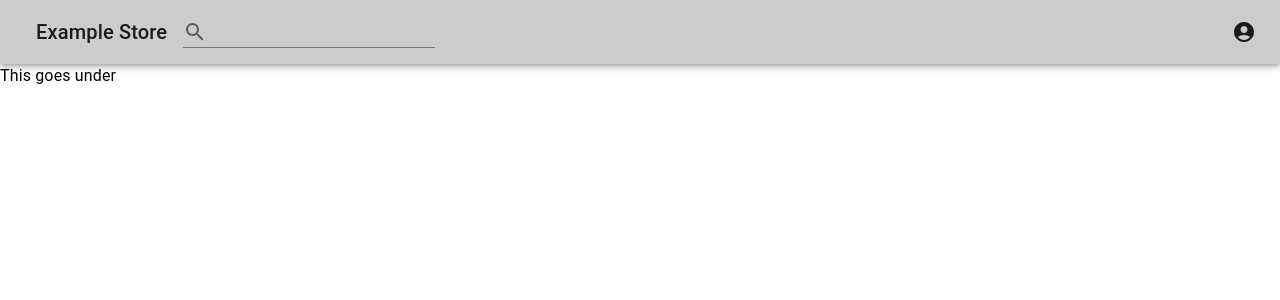
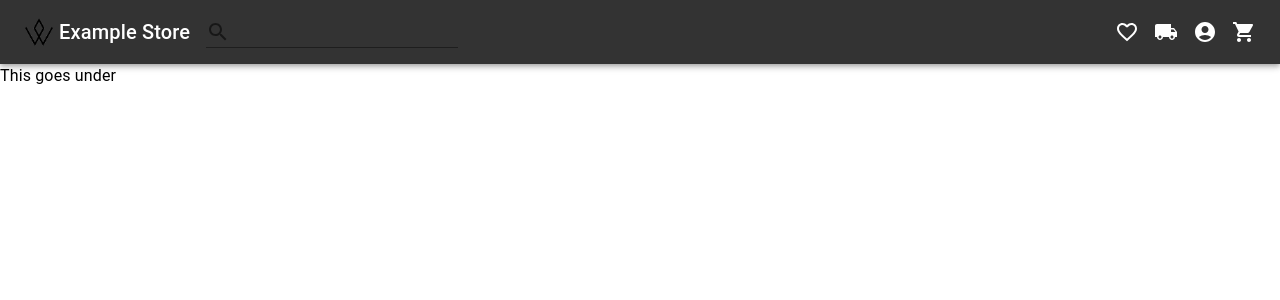
Before and after one commit to Wasserbeck-Store/ws-frontend, a React (Create React App) app: page / in a window 1280 px wide. Shown: the top 300 px of the page. Built offline with nearby package versions, Linux system fonts and the light colour scheme.

Commit message:
finished layout for Nav Bar

```diff
--- a/public/index.html
+++ b/public/index.html
@@ -2,7 +2,7 @@
 <html lang="en">
   <head>
     <meta charset="utf-8" />
-    <link rel="icon" href="%PUBLIC_URL%/favicon.ico" />
+    <link rel="icon" href="%PUBLIC_URL%/W.PNG" />
     <meta name="viewport" content="width=device-width, initial-scale=1" />
     <meta name="theme-color" content="#000000" />
     <meta
@@ -24,7 +24,7 @@
       work correctly both with client-side routing and a non-root public URL.
       Learn how to configure a non-root public URL by running `npm run build`.
     -->
-    <title>React App</title>
+    <title>Wasserbeck Store</title>
   </head>
   <body style="margin: 0;">
     <noscript>You need to enable JavaScript to run this app.</noscript>
--- a/src/components/Navbar.js
+++ b/src/components/Navbar.js
@@ -8,6 +8,10 @@ import SearchIcon from '@mui/icons-material/Search';
 import InputBase from "@mui/material/InputBase";
 import AccountCircle from '@mui/icons-material/AccountCircle';
 import { Margin } from "@mui/icons-material";
+import LocalShippingIcon from '@mui/icons-material/LocalShipping';
+import FavoriteBorderIcon from '@mui/icons-material/FavoriteBorder';
+import ShoppingCartIcon from '@mui/icons-material/ShoppingCart';
+import logo from './W.PNG'
 
 
 function Navbar() {
@@ -16,14 +20,7 @@ function Navbar() {
         <AppBar position="static">
             <Toolbar >
                 {/*Left Side of Nav Bar*/}
-                <IconButton
-                    size="large"
-                    edge="start"
-                    color="inherit"
-                    aria-label="menu"
-                >
-                    <MenuIcon />
-                </IconButton>
+                <img src={logo} alt="logo" style={{width:'30px', height:'30px', marginRight:'5px'}}/>
                 <Typography
                     variant="h6"
                     noWrap
@@ -32,20 +29,23 @@ function Navbar() {
                     Example Store
                 </Typography>
                 <Input
+                    color="secondary"
                     id="input-with-icon-adornment"
                     startAdornment={
                         <InputAdornment position="start">
                             <SearchIcon />
                         </InputAdornment>
                     }
-                    sx={{marginLeft:2}}
+                    sx={{ marginLeft: 2 }}
                 />
                 <Box sx={{ flexGrow: 1 }} />
 
                 {/*End of Nav Bar*/}
                 <Box sx={{ display: { xs: 'none', md: 'flex' } }}>
-
-                    <AccountCircle />
+                    <FavoriteBorderIcon sx={{ marginLeft: '15px' }} />
+                    <LocalShippingIcon sx={{ marginLeft: '15px' }} />
+                    <AccountCircle sx={{ marginLeft: '15px' }} />
+                    <ShoppingCartIcon sx={{ marginLeft: '15px' }} />
 
                 </Box>
 
--- a/src/index.js
+++ b/src/index.js
@@ -9,10 +9,10 @@ const root = ReactDOM.createRoot(document.getElementById('root'));
 const theme = createTheme({
   palette: {
     primary: {
-      main: "#CCC"
+      main: "#333333"
     },
     secondary: {
-      main: orange[500]
+      main: "#BBBBBB"
     }
   },
   typography: {
```
Also changed, not shown: src/components/W.PNG (added).
